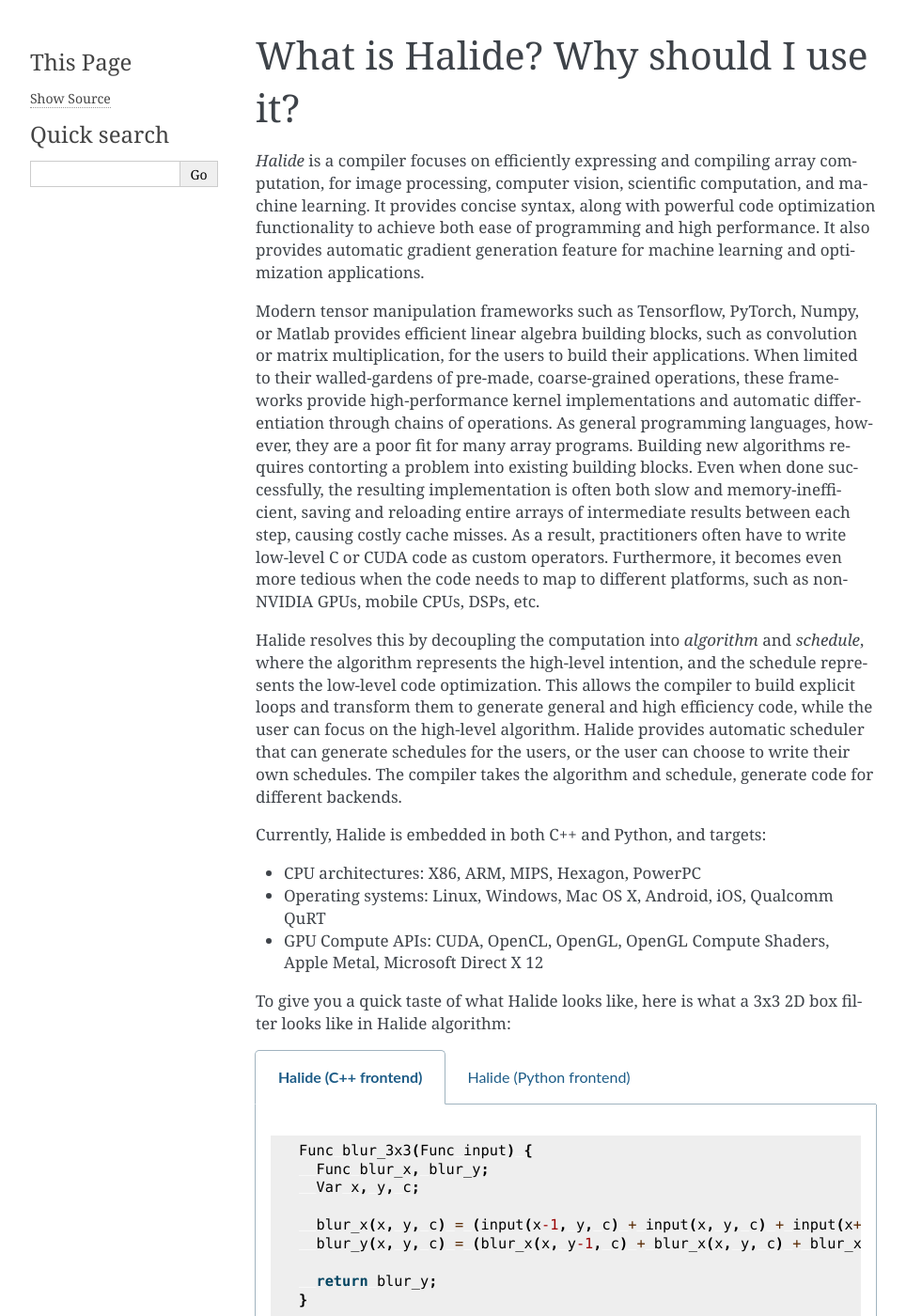
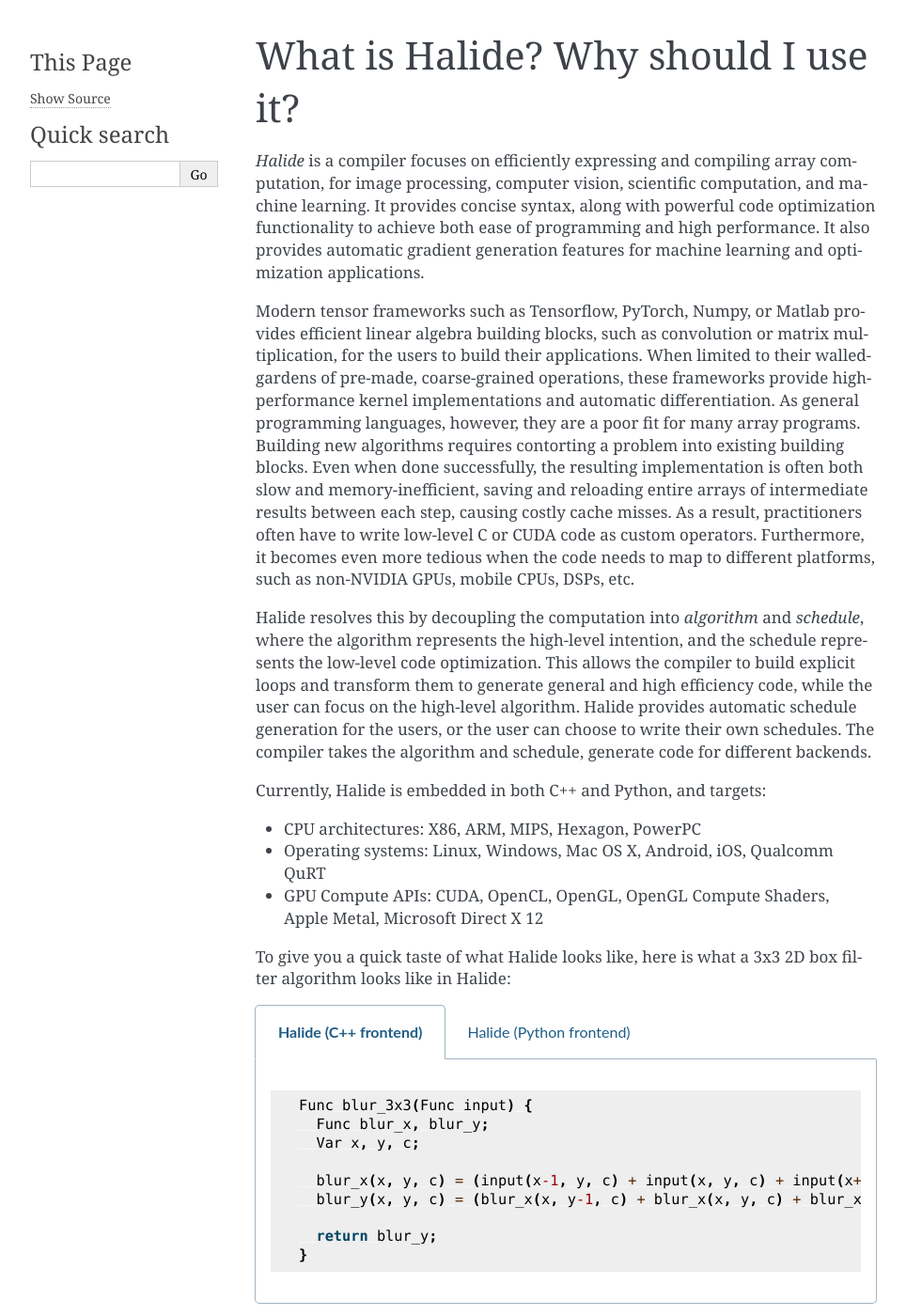
Before and after one commit to BachiLi/learning_halide_docs, a Sphinx documentation site: the page built from docs/what_is_halide.rst, in a window 1280 px wide and 1400 px high. Shown: the whole window at 94% size, without its empty margins (148-1112 px from the left). Built offline with Sphinx 7.4.7, drawn with Linux system fonts in a browser that asks for light colours; some of the changed lines change nothing that is shown; some of the changed text lies outside the part shown.

Commit message:
fix schedule

```diff
--- a/docs/what_is_halide.rst
+++ b/docs/what_is_halide.rst
@@ -1,11 +1,11 @@
 What is Halide? Why should I use it?
 ================================================================
 
-*Halide* is a compiler focuses on efficiently expressing and compiling array computation, for image processing, computer vision, scientific computation, and machine learning. It provides concise syntax, along with powerful code optimization functionality to achieve both ease of programming and high performance. It also provides automatic gradient generation feature for machine learning and optimization applications.
+*Halide* is a compiler focuses on efficiently expressing and compiling array computation, for image processing, computer vision, scientific computation, and machine learning. It provides concise syntax, along with powerful code optimization functionality to achieve both ease of programming and high performance. It also provides automatic gradient generation features for machine learning and optimization applications.
 
-Modern tensor manipulation frameworks such as Tensorflow, PyTorch, Numpy, or Matlab provides efficient linear algebra building blocks, such as convolution or matrix multiplication, for the users to build their applications. When limited to their walled-gardens of pre-made, coarse-grained operations, these frameworks provide high-performance kernel implementations and automatic differentiation through chains of operations. As general programming languages, however, they are a poor fit for many array programs. Building new algorithms requires contorting a problem into existing building blocks. Even when done successfully, the resulting implementation is often both slow and memory-inefficient, saving and reloading entire arrays of intermediate results between each step, causing costly cache misses. As a result, practitioners often have to write low-level C or CUDA code as custom operators. Furthermore, it becomes even more tedious when the code needs to map to different platforms, such as non-NVIDIA GPUs, mobile CPUs, DSPs, etc.
+Modern tensor frameworks such as Tensorflow, PyTorch, Numpy, or Matlab provides efficient linear algebra building blocks, such as convolution or matrix multiplication, for the users to build their applications. When limited to their walled-gardens of pre-made, coarse-grained operations, these frameworks provide high-performance kernel implementations and automatic differentiation. As general programming languages, however, they are a poor fit for many array programs. Building new algorithms requires contorting a problem into existing building blocks. Even when done successfully, the resulting implementation is often both slow and memory-inefficient, saving and reloading entire arrays of intermediate results between each step, causing costly cache misses. As a result, practitioners often have to write low-level C or CUDA code as custom operators. Furthermore, it becomes even more tedious when the code needs to map to different platforms, such as non-NVIDIA GPUs, mobile CPUs, DSPs, etc.
 
-Halide resolves this by decoupling the computation into *algorithm* and *schedule*, where the algorithm represents the high-level intention, and the schedule represents the low-level code optimization. This allows the compiler to build explicit loops and transform them to generate general and high efficiency code, while the user can focus on the high-level algorithm. Halide provides automatic scheduler that can generate schedules for the users, or the user can choose to write their own schedules. The compiler takes the algorithm and schedule, generate code for different backends.
+Halide resolves this by decoupling the computation into *algorithm* and *schedule*, where the algorithm represents the high-level intention, and the schedule represents the low-level code optimization. This allows the compiler to build explicit loops and transform them to generate general and high efficiency code, while the user can focus on the high-level algorithm. Halide provides automatic schedule generation for the users, or the user can choose to write their own schedules. The compiler takes the algorithm and schedule, generate code for different backends.
 
 Currently, Halide is embedded in both C++ and Python, and targets:
 
@@ -15,7 +15,7 @@
 
 - GPU Compute APIs: CUDA, OpenCL, OpenGL, OpenGL Compute Shaders, Apple Metal, Microsoft Direct X 12
 
-To give you a quick taste of what Halide looks like, here is what a 3x3 2D box filter looks like in Halide algorithm:
+To give you a quick taste of what Halide looks like, here is what a 3x3 2D box filter algorithm looks like in Halide:
 
 .. tabs::
 
@@ -54,19 +54,17 @@
 
        .. code-block:: c++
 
-            Var xi, yi
-            blur_y.tile(x, y, xi, yi, 256, 32)
-                .vectorize(xi, 8).parallel(y);
-            blur_x.compute_at(blur_y, x).vectorize(x, 8);
+            Var xi, yi;
+            blur_y.split(y, y, yi, 8).parallel(y).vectorize(x, 8);
+            blur_x.store_at(blur_y, y).compute_at(blur_y, yi).vectorize(x, 8);
 
    .. tab:: Halide (Python frontend)
 
         .. code-block:: py
 
             xi, yi = hl.Var(), hl.Var()
-            blur_y.tile(x, y, xi, yi, 256, 32) \
-                .vectorize(xi, 8).parallel(y)
-            blur_x.compute_at(blur_y, x).vectorize(x, 8)
+            blur_y.split(y, y, yi, 8).parallel(y).vectorize(x, 8)
+            blur_x.store_at(blur_y, y).compute_at(blur_y, yi).vectorize(x, 8)
 
 The schedule optimizes the storage, order, and paralellism of the computation.
 
@@ -99,4 +97,4 @@
 
 Halide is **27.8x** faster on CPU and **7x** faster on GPU, thanks to the better scheduling.
 
-Halide is not intended to replace PyTorch or Tensorflow though. It is a complement to them: when you find a case where efficient implementation in PyTorch or Tensorflow is necessary but difficult, you should first consider using Halide, instead of diving in to the low-level C++/CUDA implementation. Another use case of Halide is when you want to write the same algorithm, but compile it to different hardwares. For example, you can write the code in Halide, train your algorithm on GPU, then retarget your code on to mobile systems.
+Halide is not intended to replace PyTorch or Tensorflow though. It is a complement to them: when you find a case where efficient implementation in PyTorch or Tensorflow is necessary but difficult, you should first consider using Halide, instead of diving in to the low-level C++/CUDA implementation. Another use case of Halide is when you want to write the same algorithm, but compile it to different hardwares. For example, you can write the code in Halide, train your algorithm on GPU, then retarget your code to mobile systems.
```
